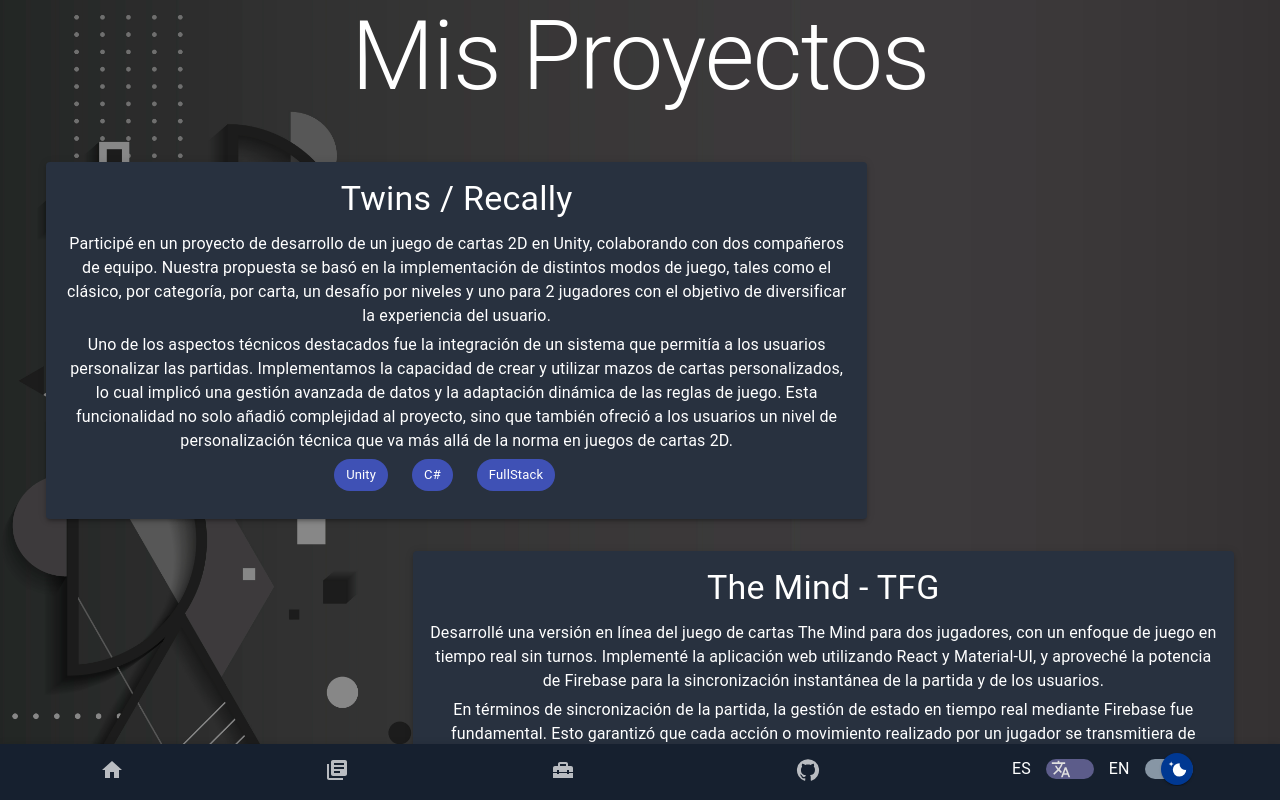
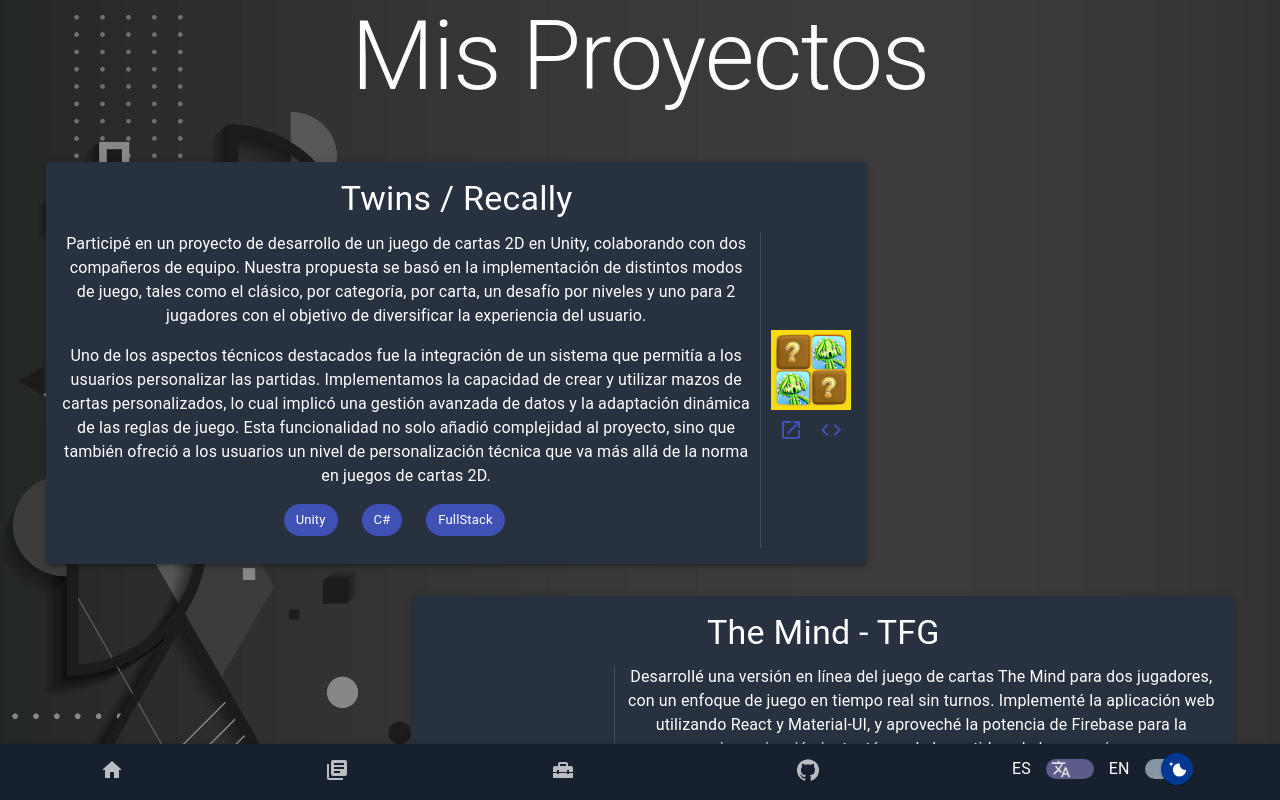
Before and after one commit to RLGARAY/RubenPortfolio, a React (Create React App) app: page /projects in a window 1280 px wide. Built offline with nearby package versions, Linux system fonts and the light colour scheme.

Commit message:
Image and links
Added image and links to the projects cards.

```diff
--- a/public/en_textDB.json
+++ b/public/en_textDB.json
@@ -8,7 +8,7 @@
           "During my time at Gilytics AG from November 2021 to January 2023, I worked as a Front-End Developer. My responsibilities focused on creating and maintaining an innovative web tool developed with React and Material-UI, with a precise focus on managing maps and data layers.",
           "I was in charge of maintaining various features and functionalities, as well as designing and implementing new features to enhance the user experience. Additionally, I had a brief experience in mentoring internship students. Although it was a more modest contribution, I participated in providing an introduction and support to students in the work environment."
         ],
-        "tags": ["JavaScript", "React", "Material-UI", "FlexBox", "Front-End"]
+        "tags": ["JavaScript", "HTML", "React", "Material-UI", "FlexBox", "Front-End"]
       }
     ]
   },
@@ -37,10 +37,10 @@
           "One of the technical highlights was the integration of a system that allowed users to customize the games. We implemented the ability to create and use custom card decks, which involved advanced data management and dynamic adaptation of game rules. This functionality not only added complexity to the project but also offered users a level of technical customization beyond the norm in 2D card games."
         ],
         "tags": ["Unity", "C#", "FullStack"],
-        "image": "perdida vida.jpg",
+        "image": "rememory.jpg",
         "links": {
-          "github": "url_to_github_repository",
-          "demo": "url_to_demo"
+          "github": "https://github.com/UxxeR/TWINS",
+          "demo": "https://play.google.com/store/apps/details?id=com.CoolGames.Memento&hl=es_419&gl=US"
         }
       },
       {
@@ -53,6 +53,7 @@
         ],
         "tags": [
           "JavaScript",
+          "HTML",
           "React",
           "Material-UI",
           "FlexBox",
@@ -60,10 +61,10 @@
           "Firebase",
           "FullStack"
         ],
-        "image": "perdida vida.jpg",
+        "image": "mindCapture.jpg",
         "links": {
-          "github": "url_to_github_repository",
-          "demo": "url_to_demo"
+          "github": "https://github.com/RLGARAY/juego-mind",
+          "demo": "https://mind-game-rlg.web.app/"
         }
       },
       {
@@ -71,11 +72,11 @@
         "texts": [
           "Even though my portfolio is simple, I took the opportunity to try out new techniques that I wasn't familiar with. I started using TypeScript, implemented a custom language switch, and adjusted the page's color through custom themes. Despite its simplicity, this project became a valuable space for exploration and learning."
         ],
-        "tags": ["TypeScript", "React", "Material-UI", "FlexBox", "Firebase", "FullStack"],
-        "image": "perdida vida.jpg",
+        "tags": ["TypeScript", "HTML", "React", "Material-UI", "FlexBox", "Firebase", "FullStack"],
+        "image": "",
         "links": {
-          "github": "url_to_github_repository",
-          "demo": "url_to_demo"
+          "github": "https://github.com/RLGARAY/RubenPortfolio",
+          "demo": ""
         }
       }
     ]
--- a/public/es_textDB.json
+++ b/public/es_textDB.json
@@ -8,7 +8,7 @@
           "Durante mi tiempo en Gilytics AG de noviembre de 2021 a enero de 2023, desempeñé el rol de Desarrollador Front-End. Mi labor se centró en la creación y mantenimiento de una herramienta web innovadora, desarrollada con React y Material-UI, con un enfoque preciso en la gestión de mapas y capas de datos.",
           "Me encargué del mantenimiento de las diversas características y funcionalidades, así como del diseño e implementación de algunas nuevas funcionalidades para mejorar la experiencia del usuario. Además, tuve una breve experiencia en la formación de estudiantes en prácticas. Aunque fue una contribución más modesta, participé en proporcionar una introducción y apoyo a estudiantes en el entorno laboral."
         ],
-        "tags": ["JavaScript", "React", "Material-UI", "FlexBox", "Front-End"]
+        "tags": ["JavaScript", "HTML", "React", "Material-UI", "FlexBox", "Front-End"]
       }
     ]
   },
@@ -37,10 +37,10 @@
           "Uno de los aspectos técnicos destacados fue la integración de un sistema que permitía a los usuarios personalizar las partidas. Implementamos la capacidad de crear y utilizar mazos de cartas personalizados, lo cual implicó una gestión avanzada de datos y la adaptación dinámica de las reglas de juego. Esta funcionalidad no solo añadió complejidad al proyecto, sino que también ofreció a los usuarios un nivel de personalización técnica que va más allá de la norma en juegos de cartas 2D."
         ],
         "tags": ["Unity", "C#", "FullStack"],
-        "image": "perdida vida.jpg",
+        "image": "rememory.jpg",
         "links": {
-          "github": "url_to_github_repository",
-          "demo": "url_to_demo"
+          "github": "https://github.com/UxxeR/TWINS",
+          "demo": "https://play.google.com/store/apps/details?id=com.CoolGames.Memento&hl=es_419&gl=US"
         }
       },
       {
@@ -53,6 +53,7 @@
         ],
         "tags": [
           "JavaScript",
+          "HTML",
           "React",
           "Material-UI",
           "FlexBox",
@@ -60,10 +61,10 @@
           "Firebase",
           "FullStack"
         ],
-        "image": "perdida vida.jpg",
+        "image": "mindCapture.jpg",
         "links": {
-          "github": "url_to_github_repository",
-          "demo": "url_to_demo"
+          "github": "https://github.com/RLGARAY/juego-mind",
+          "demo": "https://mind-game-rlg.web.app/"
         }
       },
       {
@@ -71,11 +72,11 @@
         "texts": [
           "Aunque mi portafolio es simple, aproveché la oportunidad para probar nuevas técnicas que no conocía. Comencé a utilizar TypeScript, implementé un cambio de idioma personalizado y ajusté el color de la página mediante temas propios. A pesar de su simplicidad, este proyecto se convirtió en un espacio valioso para explorar y aprender."
         ],
-        "tags": ["TypeScript", "React", "Material-UI", "FlexBox", "Firebase", "FullStack"],
-        "image": "perdida vida.jpg",
+        "tags": ["TypeScript", "HTML", "React", "Material-UI", "FlexBox", "Firebase", "FullStack"],
+        "image": "",
         "links": {
-          "github": "url_to_github_repository",
-          "demo": "url_to_demo"
+          "github": "https://github.com/RLGARAY/RubenPortfolio",
+          "demo": ""
         }
       }
     ]
--- /dev/null
+++ b/src/components/ImageCard.tsx
@@ -0,0 +1,38 @@
+import * as React from 'react';
+import Box from '@mui/material/Box';
+import CardMedia from '@mui/material/CardMedia';
+import IconButton from '@mui/material/IconButton';
+import OpenInNewIcon from '@mui/icons-material/OpenInNew';
+import CodeIcon from '@mui/icons-material/Code';
+
+interface ImageCardProps {
+  image: string;
+  links: {
+    github: string;
+    demo: string;
+  };
+}
+
+const ImageCard: React.FC<ImageCardProps> = ({ image, links }) => {
+  const openUrlInNewTab = (url: string) => {
+    window.open(url, '_blank');
+  };
+
+  return (
+    <Box sx={{ display: 'flex', flexDirection: 'column', justifyContent: 'center' }}>
+      {image && <CardMedia component="img" image={'Images/' + image} />}
+      <Box sx={{ display: 'flex', alignItems: 'flex-end', justifyContent: 'center' }}>
+        {links.demo && (
+          <IconButton color="primary" onClick={() => openUrlInNewTab(links.demo)}>
+            <OpenInNewIcon />
+          </IconButton>
+        )}
+        <IconButton color="primary" onClick={() => openUrlInNewTab(links.github)}>
+          <CodeIcon />
+        </IconButton>
+      </Box>
+    </Box>
+  );
+};
+
+export default ImageCard;
--- a/src/contexts/DataProvider.tsx
+++ b/src/contexts/DataProvider.tsx
@@ -15,7 +15,10 @@ interface TextItem {
   texts: string[];
   tags: string[];
   image: string;
-  links: string[];
+  links: {
+    github: string;
+    demo: string;
+  };
 }
 
 interface SectionData {
--- a/src/pages/Projects.tsx
+++ b/src/pages/Projects.tsx
@@ -5,7 +5,10 @@ import Box from '@mui/material/Box';
 import Paper from '@mui/material/Paper';
 import Grid from '@mui/material/Grid';
 import Chip from '@mui/material/Chip';
+import Divider from '@mui/material/Divider';
+import Stack from '@mui/material/Stack';
 
+import ImageCard from '../components/ImageCard';
 import { useTextContext } from '../contexts/DataProvider';
 
 interface TextItem {
@@ -13,7 +16,10 @@ interface TextItem {
   texts: string[];
   tags: string[];
   image: string;
-  links: string[];
+  links: {
+    github: string;
+    demo: string;
+  };
 }
 
 interface SectionData {
@@ -60,11 +66,22 @@ const Projects: React.FC = () => {
               <Typography variant="h4" gutterBottom>
                 {item.subtitle}
               </Typography>
+              <Box
+                sx={{
+                  display: 'flex',
+                  flexDirection: index % 2 !== 0 ? 'row-reverse' : 'row',
+                  gap: '10px',
+                }}
+              >
+                <Stack
+                  sx={{ display: 'flex', flexDirection: 'column', justifyContent: 'space-evenly' }}
+                >
                   {item.texts.map((text, textIndex) => (
-                <Typography key={textIndex} variant="body1" gutterBottom>
+                    <Typography key={textIndex} variant="body1" paragraph>
                       {text}
                     </Typography>
                   ))}
+                  <div>
                     {item.tags.map((tag, tagIndex) => (
                       <Chip
                         color="primary"
@@ -73,6 +90,11 @@ const Projects: React.FC = () => {
                         sx={{ marginRight: 3, marginBottom: 1.5 }}
                       />
                     ))}
+                  </div>
+                </Stack>
+                <Divider orientation="vertical" flexItem />
+                <ImageCard image={item.image} links={item.links} />
+              </Box>
             </Paper>
           </Grid>
         ))}
```
Also changed, not shown: public/Images/mindCapture.JPG (added), public/Images/rememory.jpg (added). Lines whose indentation alone changed are shown as unchanged.
